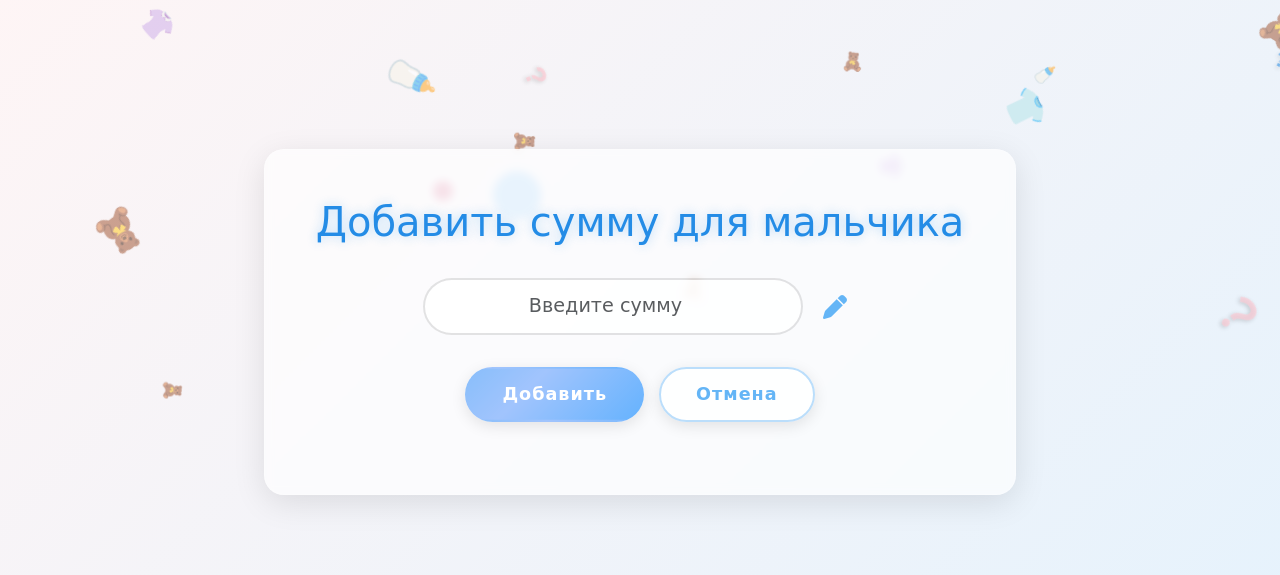
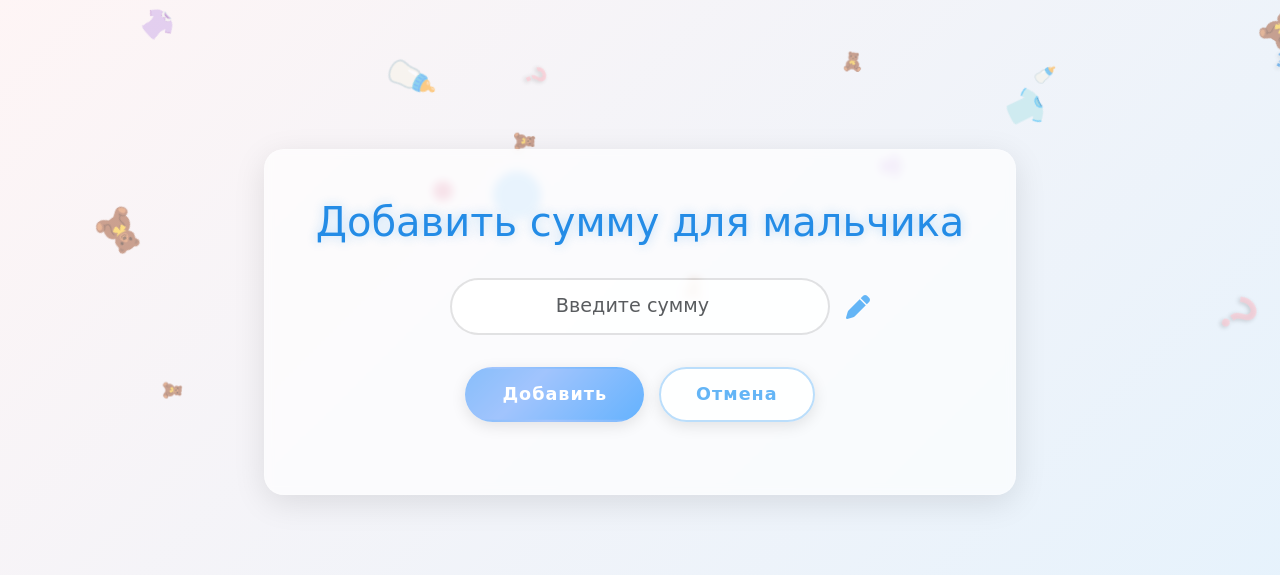
Before and after one commit to GromovAS21/counter_per_child, a Django app: page /update/1/ in a window 1280 px wide. Shown: the part 78-653 px from the top of the page. Run offline with Django 5.2, Linux system fonts and the light colour scheme; data comes from the database, SQL or seed files in the repository; some libraries are stand-ins or nearby versions; some web fonts are replaced.

Commit message:
[+] Редактирование шаблона добавления суммы

```diff
--- a/gender/templates/gender/gender_update.html
+++ b/gender/templates/gender/gender_update.html
@@ -11,6 +11,39 @@
     <link href="{% static 'css/gender_prediction.css' %}" rel="stylesheet">
     <link href="{% static 'css/gender_form.css' %}" rel="stylesheet">
     <link rel="stylesheet" href="https://cdnjs.cloudflare.com/ajax/libs/font-awesome/6.0.0/css/all.min.css">
+    <style>
+        /* Обновленные стили для правильного позиционирования */
+        .input-container {
+            position: relative;
+            width: 100%;
+            margin: 0 auto;
+            max-width: 400px;
+        }
+        .input-with-icon-wrapper {
+            position: relative;
+            width: 100%;
+        }
+        .edit-icon {
+            position: absolute;
+            right: -40px;
+            top: 50%;
+            transform: translateY(-50%);
+            cursor: pointer;
+            z-index: 2;
+            transition: none !important;
+        }
+        .edit-icon:hover {
+            transform: translateY(-50%) scale(1.1);
+        }
+        .form-group {
+            margin-bottom: 0;
+            width: 100%;
+        }
+        .form-control {
+            margin: 0 auto;
+            display: block;
+        }
+    </style>
 </head>
 
 <body>
@@ -34,8 +67,8 @@
                         {% csrf_token %}
 
                         <!-- Поле для суммы с иконкой редактирования -->
-                        <div class="input-with-icon-wrapper">
-                            <div class="input-with-icon-row">
+                        <div class="input-container">
+                            <div class="input-with-icon-wrapper">
                                 <div class="form-group">
                                     <input type="number" name="{{ form.total.name }}" id="{{ form.total.id_for_label }}"
                                            class="form-control {% if object.name == 'Мальчик' %}form-control-boy{% else %}form-control-girl{% endif %}"
--- a/gender/views.py
+++ b/gender/views.py
@@ -29,7 +29,6 @@ class GenderUpdateView(UpdateView):
         new_value = form.cleaned_data["total"]
         gender.total += new_value
         gender.save()
-        # Отправляем обновление через WebSocket
         channel_layer = get_channel_layer()
         async_to_sync(channel_layer.group_send)(
             "gender_updates",
@@ -54,7 +53,6 @@ class GenderFullUpdateView(UpdateView):
     template_name = "gender/gender_update_full_total.html"
 
     def form_valid(self, form):
-        # Отправляем обновление через WebSocket
         channel_layer = get_channel_layer()
         async_to_sync(channel_layer.group_send)(
             "gender_updates",
```
